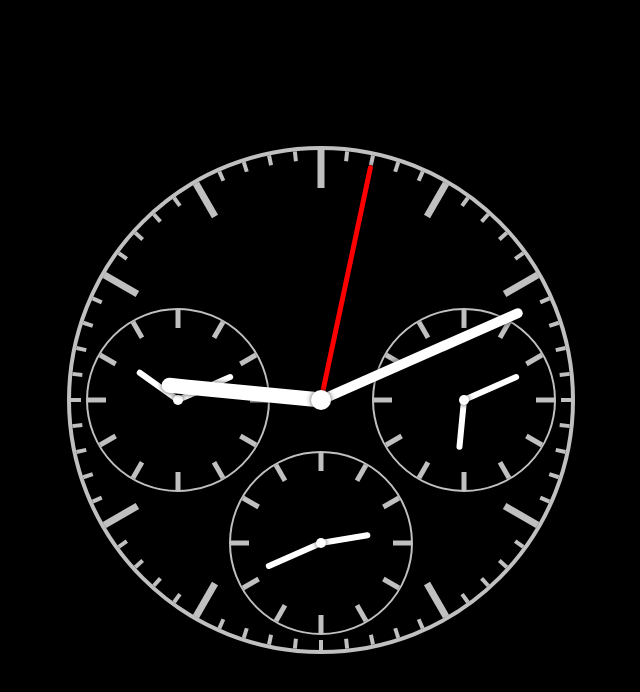
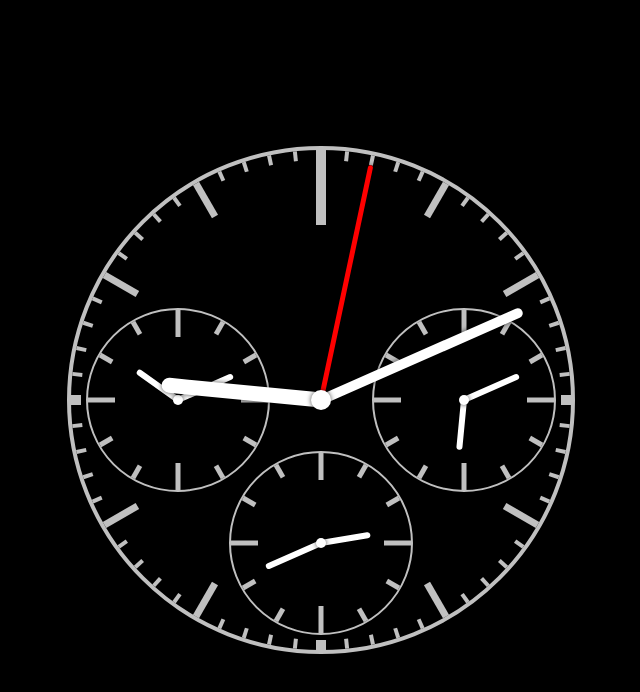
Before and after one commit to domb5041/chain-that-clocks, a React (Create React App) app: page / in a window 1280 px wide. Shown: the top 692 px of the page, without its empty margins (319-959 px from the left). Built offline with nearby package versions, Linux system fonts and the light colour scheme.

Commit message:
better tick management

```diff
--- a/src/MainDial.js
+++ b/src/MainDial.js
@@ -43,41 +43,36 @@ export default function MainDial() {
 
     return (
         <styled.MainDial>
-            {tickData.main.hours.map(deg => (
-                <styled.MainDialTick deg={deg}>
+            {tickData.main.map(tick => (
+                <styled.Tick tick={tick}>
                     <div />
-                </styled.MainDialTick>
-            ))}
-            {tickData.main.minutes.map(deg => (
-                <styled.MainDialMinTick deg={deg}>
-                    <div />
-                </styled.MainDialMinTick>
+                </styled.Tick>
             ))}
             <styled.SubDialA>
-                {tickData.sub.hours.map(deg => (
-                    <styled.SubDialTick deg={deg}>
+                {tickData.sub.map(tick => (
+                    <styled.Tick tick={tick}>
                         <div />
-                    </styled.SubDialTick>
+                    </styled.Tick>
                 ))}
                 <styled.HandHs style={transformHands(paris[0])} />
                 <styled.HandMs style={transformHands(paris[1])} />
                 <styled.CapSmall />
             </styled.SubDialA>
             <styled.SubDialB>
-                {tickData.sub.hours.map(deg => (
-                    <styled.SubDialTick deg={deg}>
+                {tickData.sub.map(tick => (
+                    <styled.Tick tick={tick}>
                         <div />
-                    </styled.SubDialTick>
+                    </styled.Tick>
                 ))}
                 <styled.HandHs style={transformHands(tokyo[0])} />
                 <styled.HandMs style={transformHands(tokyo[1])} />
                 <styled.CapSmall />
             </styled.SubDialB>
             <styled.SubDialC>
-                {tickData.sub.hours.map(deg => (
-                    <styled.SubDialTick deg={deg}>
+                {tickData.sub.map(tick => (
+                    <styled.Tick tick={tick}>
                         <div />
-                    </styled.SubDialTick>
+                    </styled.Tick>
                 ))}
                 <styled.HandHs style={transformHands(newDelhi[0])} />
                 <styled.HandMs style={transformHands(newDelhi[1])} />
--- a/src/MainDial.styled.js
+++ b/src/MainDial.styled.js
@@ -87,47 +87,26 @@ export const HandMs = styled(Hand)`
     height: 60px;
 `;
 
-export const SubDialTick = styled.div`
+const tickDimensions = {
+    hrLong: { width: '10px', height: '30%' },
+    hrShort: { width: '10px', height: '4%' },
+    hr: { width: '7px', height: '15%' },
+    min: { width: '4px', height: '4%' },
+    sub: { width: '5px', height: '15%' },
+    subLong: { width: '5px', height: '30%' },
+};
+
+export const Tick = styled.div`
     position: absolute;
     bottom: 50%;
     left: 50%;
     transform-origin: center bottom;
-    width: 5px;
-    height: 90px;
-    transform: ${props => `translateX(-50%) rotate(${props.deg}deg)`};
+    width: ${props => tickDimensions[props.tick.type].width};
+    height: 50%;
+    transform: ${props => `translateX(-50%) rotate(${props.tick.deg}deg)`};
     & > div {
         background-color: silver;
         width: 100%;
-        height: 20%;
+        height: ${props => tickDimensions[props.tick.type].height};
     }
 `;
-
-export const MainDialTick = styled.div`
-    position: absolute;
-    bottom: 50%;
-    left: 50%;
-    transform-origin: center bottom;
-    width: 7px;
-    height: 250px;
-    transform: ${props => `translateX(-50%) rotate(${props.deg}deg)`};
-    & > div {
-        background-color: silver;
-        width: 100%;
-        height: 15%;
-    }
-`;
-
-export const MainDialMinTick = styled.div`
-    position: absolute;
-    bottom: 50%;
-    left: 50%;
-    transform-origin: center bottom;
-    width: 4px;
-    height: 250px;
-    transform: ${props => `translateX(-50%) rotate(${props.deg}deg)`};
-    & > div {
-        background-color: silver;
-        width: 100%;
-        height: 4%;
-    }
-`;
--- a/src/tickData.js
+++ b/src/tickData.js
@@ -1,70 +1,78 @@
 export default {
-    main: {
-        hours: [0, 30, 60, 120, 150, 210, 240, 300, 330],
-        minutes: [
-            6,
-            12,
-            18,
-            24,
-            30,
-            36,
-            42,
-            48,
-            54,
-            60,
-            66,
-            72,
-            78,
-            84,
-            90,
-            96,
-            102,
-            108,
-            114,
-            120,
-            126,
-            132,
-            138,
-            144,
-            150,
-            156,
-            162,
-            168,
-            174,
-            180,
-            186,
-            192,
-            198,
-            204,
-            210,
-            216,
-            222,
-            228,
-            234,
-            240,
-            246,
-            252,
-            258,
-            264,
-            270,
-            276,
-            282,
-            288,
-            294,
-            300,
-            306,
-            312,
-            318,
-            324,
-            330,
-            336,
-            342,
-            348,
-            354,
-            360,
-        ],
-    },
-    sub: {
-        hours: [0, 30, 60, 90, 120, 150, 180, 210, 240, 270, 300, 330],
-    },
+    main: [
+        { deg: 0, type: 'hrLong' },
+        { deg: 6, type: 'min' },
+        { deg: 12, type: 'min' },
+        { deg: 18, type: 'min' },
+        { deg: 24, type: 'min' },
+        { deg: 30, type: 'hr' },
+        { deg: 36, type: 'min' },
+        { deg: 42, type: 'min' },
+        { deg: 48, type: 'min' },
+        { deg: 54, type: 'min' },
+        { deg: 60, type: 'hr' },
+        { deg: 66, type: 'min' },
+        { deg: 72, type: 'min' },
+        { deg: 78, type: 'min' },
+        { deg: 84, type: 'min' },
+        { deg: 90, type: 'hrShort' },
+        { deg: 96, type: 'min' },
+        { deg: 102, type: 'min' },
+        { deg: 108, type: 'min' },
+        { deg: 114, type: 'min' },
+        { deg: 120, type: 'hr' },
+        { deg: 126, type: 'min' },
+        { deg: 132, type: 'min' },
+        { deg: 138, type: 'min' },
+        { deg: 144, type: 'min' },
+        { deg: 150, type: 'hr' },
+        { deg: 156, type: 'min' },
+        { deg: 162, type: 'min' },
+        { deg: 168, type: 'min' },
+        { deg: 174, type: 'min' },
+        { deg: 180, type: 'hrShort' },
+        { deg: 186, type: 'min' },
+        { deg: 192, type: 'min' },
+        { deg: 198, type: 'min' },
+        { deg: 204, type: 'min' },
+        { deg: 210, type: 'hr' },
+        { deg: 216, type: 'min' },
+        { deg: 222, type: 'min' },
+        { deg: 228, type: 'min' },
+        { deg: 234, type: 'min' },
+        { deg: 240, type: 'hr' },
+        { deg: 246, type: 'min' },
+        { deg: 252, type: 'min' },
+        { deg: 258, type: 'min' },
+        { deg: 264, type: 'min' },
+        { deg: 270, type: 'hrShort' },
+        { deg: 276, type: 'min' },
+        { deg: 282, type: 'min' },
+        { deg: 288, type: 'min' },
+        { deg: 294, type: 'min' },
+        { deg: 300, type: 'hr' },
+        { deg: 306, type: 'min' },
+        { deg: 312, type: 'min' },
+        { deg: 318, type: 'min' },
+        { deg: 324, type: 'min' },
+        { deg: 330, type: 'hr' },
+        { deg: 336, type: 'min' },
+        { deg: 342, type: 'min' },
+        { deg: 348, type: 'min' },
+        { deg: 354, type: 'min' },
+    ],
+    sub: [
+        { deg: 0, type: 'subLong' },
+        { deg: 30, type: 'sub' },
+        { deg: 60, type: 'sub' },
+        { deg: 90, type: 'subLong' },
+        { deg: 120, type: 'sub' },
+        { deg: 150, type: 'sub' },
+        { deg: 180, type: 'subLong' },
+        { deg: 210, type: 'sub' },
+        { deg: 240, type: 'sub' },
+        { deg: 270, type: 'subLong' },
+        { deg: 300, type: 'sub' },
+        { deg: 330, type: 'sub' },
+    ],
 };
```
